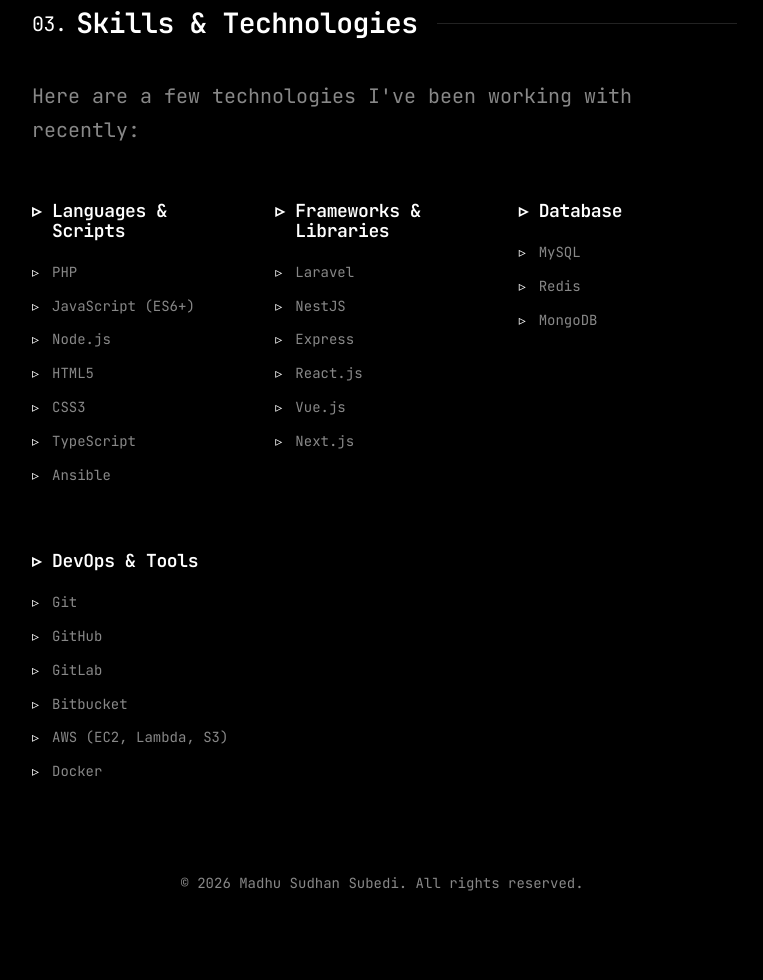
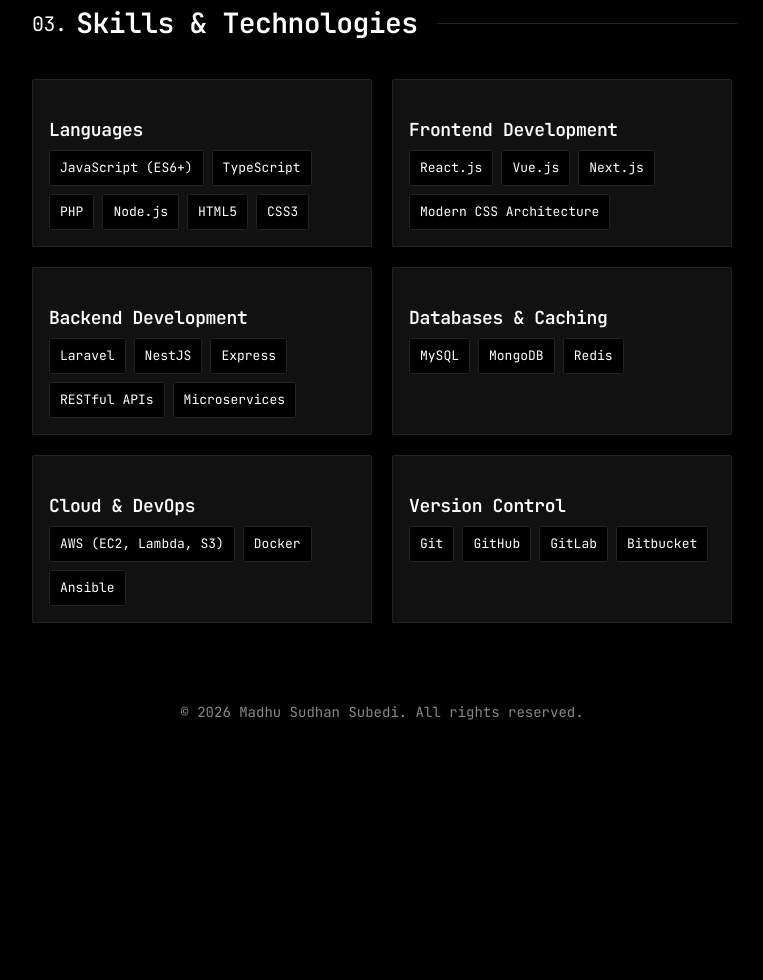
Before and after one commit to madhusudhan1234/madhusudhan1234.github.io, an Astro site: page / in a window 1280 px wide. Shown: the part 2280-3260 px from the top of the page, without its empty margins (258-1021 px from the left). After the commit the page ends 3089 px from the top, so only its background shows below. Built offline with nearby package versions, Linux system fonts and the light colour scheme; Astro itself is replaced by a stand-in of ours.

Commit message:
Skills & Technologies: redesign with category cards and pill lists matching provided categories

```diff
--- a/src/pages/index.astro
+++ b/src/pages/index.astro
@@ -422,61 +422,60 @@
 				<section id="skills">
 					<h2 class="section-heading">Skills & Technologies</h2>
 					<div class="skills-content">
-						<p>
-							Here are a few technologies I've been working with
-							recently:
-						</p>
-
 						<div class="skills-grid">
-							<div class="skills-category">
-								<h3 class="skills-category-title">
-									Languages & Scripts
-								</h3>
-								<ul class="skills-list">
-									<li>PHP</li>
-									<li>JavaScript (ES6+)</li>
-									<li>Node.js</li>
-									<li>HTML5</li>
-									<li>CSS3</li>
-									<li>TypeScript</li>
-									<li>Ansible</li>
+							<div class="skills-card">
+								<h3 class="skills-card-title">Languages</h3>
+								<ul class="skills-pill-list">
+									<li class="pill">JavaScript (ES6+)</li>
+									<li class="pill">TypeScript</li>
+									<li class="pill">PHP</li>
+									<li class="pill">Node.js</li>
+									<li class="pill">HTML5</li>
+									<li class="pill">CSS3</li>
 								</ul>
 							</div>
-
-							<div class="skills-category">
-								<h3 class="skills-category-title">
-									Frameworks & Libraries
-								</h3>
-								<ul class="skills-list">
-									<li>Laravel</li>
-									<li>NestJS</li>
-									<li>Express</li>
-									<li>React.js</li>
-									<li>Vue.js</li>
-									<li>Next.js</li>
+							<div class="skills-card">
+								<h3 class="skills-card-title">Frontend Development</h3>
+								<ul class="skills-pill-list">
+									<li class="pill">React.js</li>
+									<li class="pill">Vue.js</li>
+									<li class="pill">Next.js</li>
+									<li class="pill">Modern CSS Architecture</li>
 								</ul>
 							</div>
-
-							<div class="skills-category">
-								<h3 class="skills-category-title">Database</h3>
-								<ul class="skills-list">
-									<li>MySQL</li>
-									<li>Redis</li>
-									<li>MongoDB</li>
+							<div class="skills-card">
+								<h3 class="skills-card-title">Backend Development</h3>
+								<ul class="skills-pill-list">
+									<li class="pill">Laravel</li>
+									<li class="pill">NestJS</li>
+									<li class="pill">Express</li>
+									<li class="pill">RESTful APIs</li>
+									<li class="pill">Microservices</li>
 								</ul>
 							</div>
-
-							<div class="skills-category">
-								<h3 class="skills-category-title">
-									DevOps & Tools
-								</h3>
-								<ul class="skills-list">
-									<li>Git</li>
-									<li>GitHub</li>
-									<li>GitLab</li>
-									<li>Bitbucket</li>
-									<li>AWS (EC2, Lambda, S3)</li>
-									<li>Docker</li>
+							<div class="skills-card">
+								<h3 class="skills-card-title">Databases & Caching</h3>
+								<ul class="skills-pill-list">
+									<li class="pill">MySQL</li>
+									<li class="pill">MongoDB</li>
+									<li class="pill">Redis</li>
+								</ul>
+							</div>
+							<div class="skills-card">
+								<h3 class="skills-card-title">Cloud & DevOps</h3>
+								<ul class="skills-pill-list">
+									<li class="pill">AWS (EC2, Lambda, S3)</li>
+									<li class="pill">Docker</li>
+									<li class="pill">Ansible</li>
+								</ul>
+							</div>
+							<div class="skills-card">
+								<h3 class="skills-card-title">Version Control</h3>
+								<ul class="skills-pill-list">
+									<li class="pill">Git</li>
+									<li class="pill">GitHub</li>
+									<li class="pill">GitLab</li>
+									<li class="pill">Bitbucket</li>
 								</ul>
 							</div>
 						</div>
--- a/src/styles/global.css
+++ b/src/styles/global.css
@@ -641,54 +641,50 @@
   max-width: 700px;
 }
 
-.skills-content>p {
-  margin-bottom: 30px;
-  font-size: var(--fz-xl);
+.skills-grid {
+  display: grid;
+  grid-template-columns: repeat(auto-fill, minmax(260px, 1fr));
+  gap: 20px;
+  margin-top: 20px;
 }
 
-.skills-grid {
-  display: grid;
-  grid-template-columns: repeat(auto-fill, minmax(200px, 1fr));
-  gap: 30px;
-  margin-top: 30px;
+.skills-card {
+  background: var(--light-navy);
+  border: 1px solid var(--lightest-navy);
+  border-radius: var(--border-radius);
+  padding: 16px;
+  transition: var(--transition);
 }
 
-.skills-category-title {
+.skills-card:hover {
+  transform: translateY(-3px);
+  box-shadow: var(--box-shadow);
+}
+
+.skills-card-title {
   color: var(--lightest-slate);
   font-size: var(--fz-lg);
   font-weight: 600;
-  margin-bottom: 20px;
-  position: relative;
-  padding-left: 20px;
+  margin-bottom: 10px;
 }
 
-.skills-category-title::before {
-  content: '▹';
-  position: absolute;
-  left: 0;
-  color: var(--green);
+.skills-pill-list {
+  display: flex;
+  flex-wrap: wrap;
+  gap: 8px;
+  list-style: none;
+  padding: 0;
+  margin: 0;
 }
 
-.skills-list {
-  padding: 0;
-  margin: 0;
-  list-style: none;
-}
-
-.skills-list li {
-  position: relative;
-  padding-left: 20px;
-  margin-bottom: 10px;
+.skills-pill-list .pill {
+  background: var(--navy);
+  color: var(--lightest-slate);
+  border: 1px solid var(--lightest-navy);
+  border-radius: var(--border-radius);
+  padding: 6px 10px;
+  font-size: var(--fz-xs);
   font-family: var(--font-mono);
-  font-size: var(--fz-sm);
-  color: var(--slate);
-}
-
-.skills-list li::before {
-  content: '▹';
-  position: absolute;
-  left: 0;
-  color: var(--green);
 }
 
 /* Experience section styles */
```
